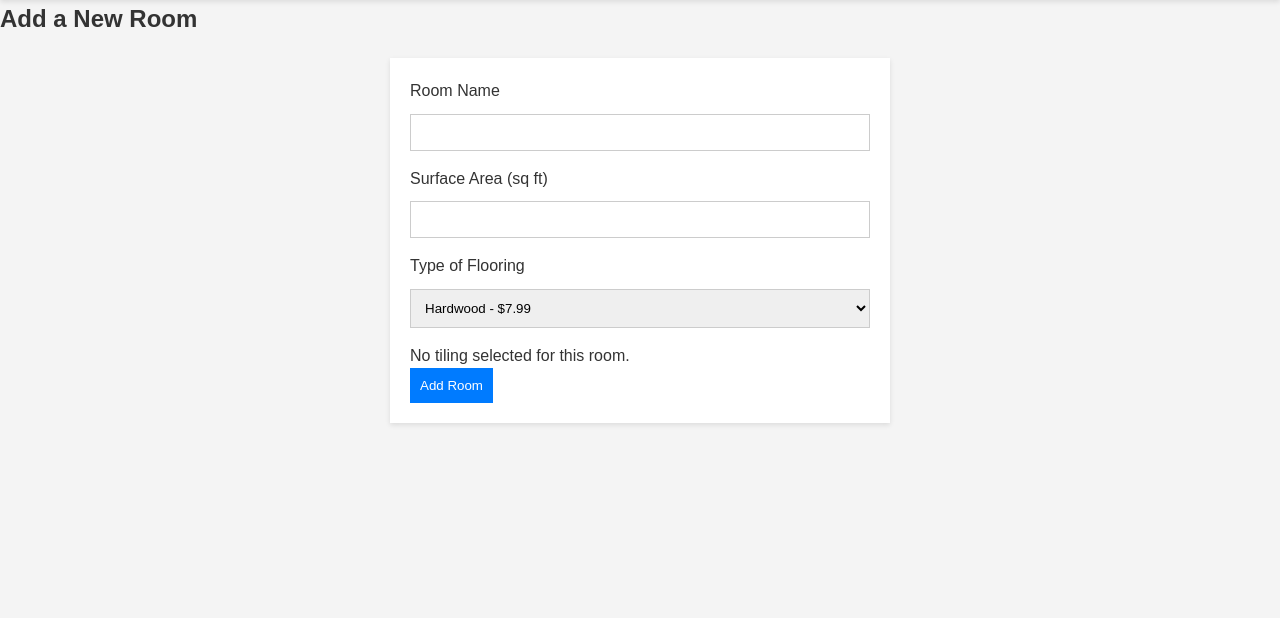
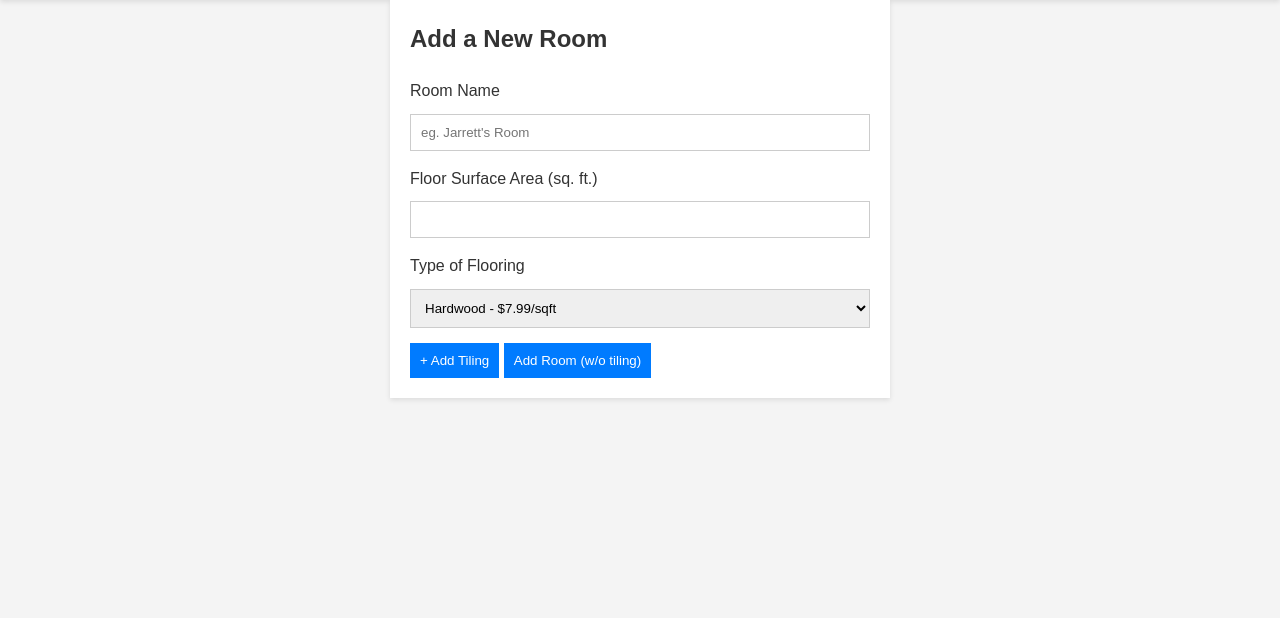
Before and after one commit to aceralrighty/python_final, a Flask app: page /add_room in a window 1280 px wide. Shown: the part 26-644 px from the top of the page. Run offline with Flask 3, Linux system fonts and the light colour scheme.

Commit message:
Resolved add_room.html. Set button to add tiling. Minor model TileType value change

```diff
--- a/models.py
+++ b/models.py
@@ -20,7 +20,7 @@ class TileType(PyEnum):
 
 class FloorType(PyEnum):
     HARDWOOD = 7.99
-    TILE = 0
+    TILE = 3.99
 
 
 class Room(Base):
--- a/templates/add_room.html
+++ b/templates/add_room.html
@@ -11,44 +11,39 @@
 {% extends "layout.html" %}
 
 {% block content %}
-    <h2>Add a New Room</h2>
     <form action="/add_room" method="post">
+        <h2>Add a New Room</h2>
         <label for="name">Room Name</label>
-        <input id="name" name="name" type="text" value="{{ name }}">
+        <input id="name" name="name" type="text" value="{{ session.name }}" placeholder="eg. Jarrett's Room">
 
-        <label for="surface_area">Surface Area (sq ft)</label>
-        <input id="surface_area" name="surface_area" type="text" value="{{ surface_area }}">
+        <label for="surface_area">Floor Surface Area (sq. ft.)</label>
+        <input id="surface_area" name="surface_area" type="text" value="{{ session.surface_area }}">
 
         <label for="flooring_type">Type of Flooring</label>
         <select id="flooring_type" name="flooring_type">
             {% for name, value in flooring_types %}
-                <option value="{{ name }}">{{ name.capitalize() }} - ${{ value.value }}</option>
+                <option value="{{ name }}">{{ name.capitalize() }} - ${{ value.value }}/sqft</option>
             {% endfor %}
         </select>
 
-        {% if tiling == 'yes' %}
+        {% if tiling %}
             <label for="tiling">Flooring Tile</label>
             <select id="tiling" name="tiling">
                 {% for name, value in flooring_tiles %}
-                    <option value="{{ name }}">{{ name.capitalize() }} - ${{ value.value }}</option>
+                    <option value="{{ name }}">{{ name.capitalize() }} - ${{ value.value }}/sqft</option>
                 {% endfor %}
             </select>
 
-            <label for="tiling_area">Area of Tiling</label>
+            <label for="tiling_area">Area of Tiling (sq. ft)</label>
             <input type="text" name="tiling_area" id="tiling_area">
         {% endif %}
 
-        {% if total_tile_cost is defined and total_tile_cost > 0 %}
-            <h3>Tiling Details:</h3>
-            <p>Tile Type: {{ tiling }}</p>
-            <p>Tile Cost per Sq Ft: ${{ tiling_cost_per_sqft }}</p>
-            <p>Tiling Area: {{ tiling_area }} sq ft</p>
-            <p>Total Tiling Cost: ${{ total_tile_cost }}</p>
+        {% if not tiling %}
+            <input type="submit" value="+ Add Tiling" name="submit">
+            <input type="submit" value="Add Room (w/o tiling)" name="submit">
         {% else %}
-            <p>No tiling selected for this room.</p>
+            <input type="submit" value="Add Room" name="submit">
         {% endif %}
-
-        <input type="submit" value="Add Room">
     </form>
 {% endblock %}
 </body>
```
